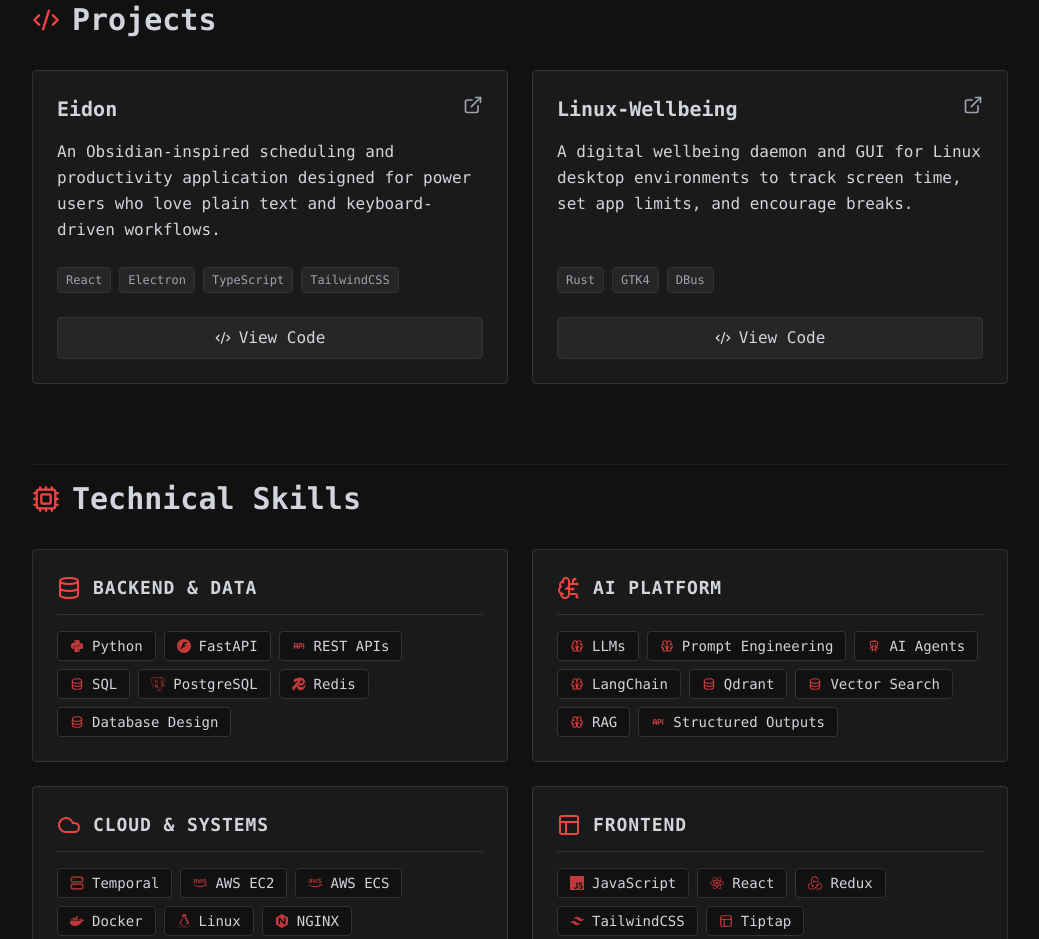
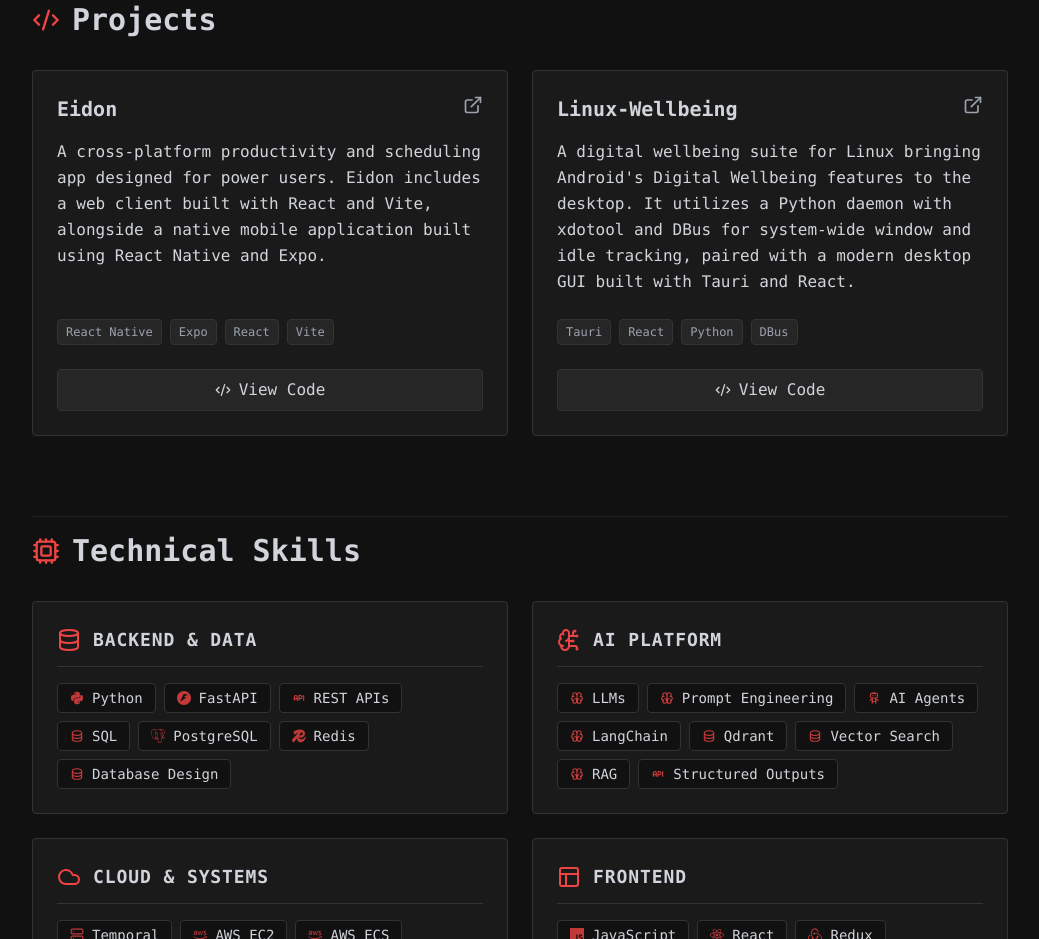
Before and after one commit to yashasvi211/yashasvi211.github.io, a Next.js app: page / in a window 1280 px wide. Shown: the part 1240-2179 px from the top of the page, without its empty margins (120-1159 px from the left). Built offline with nearby package versions, Linux system fonts and the light colour scheme.

Commit message:
project info update

```diff
--- a/src/app/page.tsx
+++ b/src/app/page.tsx
@@ -200,12 +200,14 @@
                                             </span>
                                         ))}
                                     </div>
-                                    <button
-                                        onClick={() => setSelectedProject(project)}
+                                    <a
+                                        href={project.github}
+                                        target="_blank"
+                                        rel="noopener noreferrer"
                                         className="w-full flex justify-center items-center gap-2 bg-muted hover:bg-primary hover:text-primary-foreground border border-border py-2 transition-colors rounded-sm"
                                     >
                                         <Code2 size={16} /> View Code
-                                    </button>
+                                    </a>
                                 </div>
                             </div>
                         ))}
--- a/src/data/projects.ts
+++ b/src/data/projects.ts
@@ -1,43 +1,44 @@
 export const projects = [
     {
         title: "Eidon",
-        tags: ["React", "Electron", "TypeScript", "TailwindCSS"],
-        desc: "An Obsidian-inspired scheduling and productivity application designed for power users who love plain text and keyboard-driven workflows.",
-        code_snippet_title: "scheduler.ts",
-        language: "ts",
+        tags: ["React Native", "Expo", "React", "Vite"],
+        desc: "A cross-platform productivity and scheduling app designed for power users. Eidon includes a web client built with React and Vite, alongside a native mobile application built using React Native and Expo.",
+        code_snippet_title: "app.json",
+        language: "json",
         github: "https://github.com/yashasvi211/eidon",
-        code_snippet: `// Mock Data - To be filled later
-export class EidonScheduler {
-    constructor(private vaultPath: string) {}
-
-    async parseScheduleFromMarkdown(file: string) {
-        // Parse markdown notes for scheduled tasks
-        const content = await this.readVault(file);
-        return this.extractTasks(content);
-    }
+        code_snippet: `{
+  "expo": {
+    "name": "Eidon",
+    "slug": "Eidon",
+    "version": "1.0.0",
+    "plugins": [
+      "expo-router",
+      "expo-notifications",
+      "expo-web-browser",
+      "expo-audio"
+    ]
+  }
 }`
     },
     {
         title: "Linux-Wellbeing",
-        tags: ["Rust", "GTK4", "DBus"],
-        desc: "A digital wellbeing daemon and GUI for Linux desktop environments to track screen time, set app limits, and encourage breaks.",
-        code_snippet_title: "tracker.rs",
-        language: "rust",
-        github: "https://github.com/yashasvi211/linux-wellbeing",
-        code_snippet: `// Mock Data - To be filled later
-use std::time::Duration;
+        tags: ["Tauri", "React", "Python", "DBus"],
+        desc: "A digital wellbeing suite for Linux bringing Android's Digital Wellbeing features to the desktop. It utilizes a Python daemon with xdotool and DBus for system-wide window and idle tracking, paired with a modern desktop GUI built with Tauri and React.",
+        code_snippet_title: "window_watcher.py",
+        language: "python",
+        github: "https://github.com/yashasvi211/Linux-Wellbeing",
+        code_snippet: `def get_idle_ms() -> int:
+    """Return user idle time in milliseconds."""
+    # Try GNOME Mutter IdleMonitor (Wayland compatibility)
+    raw_dbus = _run(["gdbus", "call", "--session",
+                     "--dest", "org.gnome.Mutter.IdleMonitor",
+                     "--object-path", "/org/gnome/Mutter/IdleMonitor/Core",
+                     "--method", "org.gnome.Mutter.IdleMonitor.GetIdletime"])
 
-pub struct ActivityTracker {
-    active_window: String,
-    duration: Duration,
-}
+    if raw_dbus and "(uint64" in raw_dbus:
+        return int(raw_dbus.split("uint64 ")[1].split(",")[0])
 
-impl ActivityTracker {
-    pub fn track_focus(&mut self) {
-        // Track the current focused window
-        let window = dbus_get_active_window();
-        self.update_stats(window);
-    }
-}`
+    # Fallback to xprintidle (X11 / XWayland)
+    return int(_run(["xprintidle"]) or 0)`
     }
 ];
```
Also changed, not shown: public/image.png (added).
